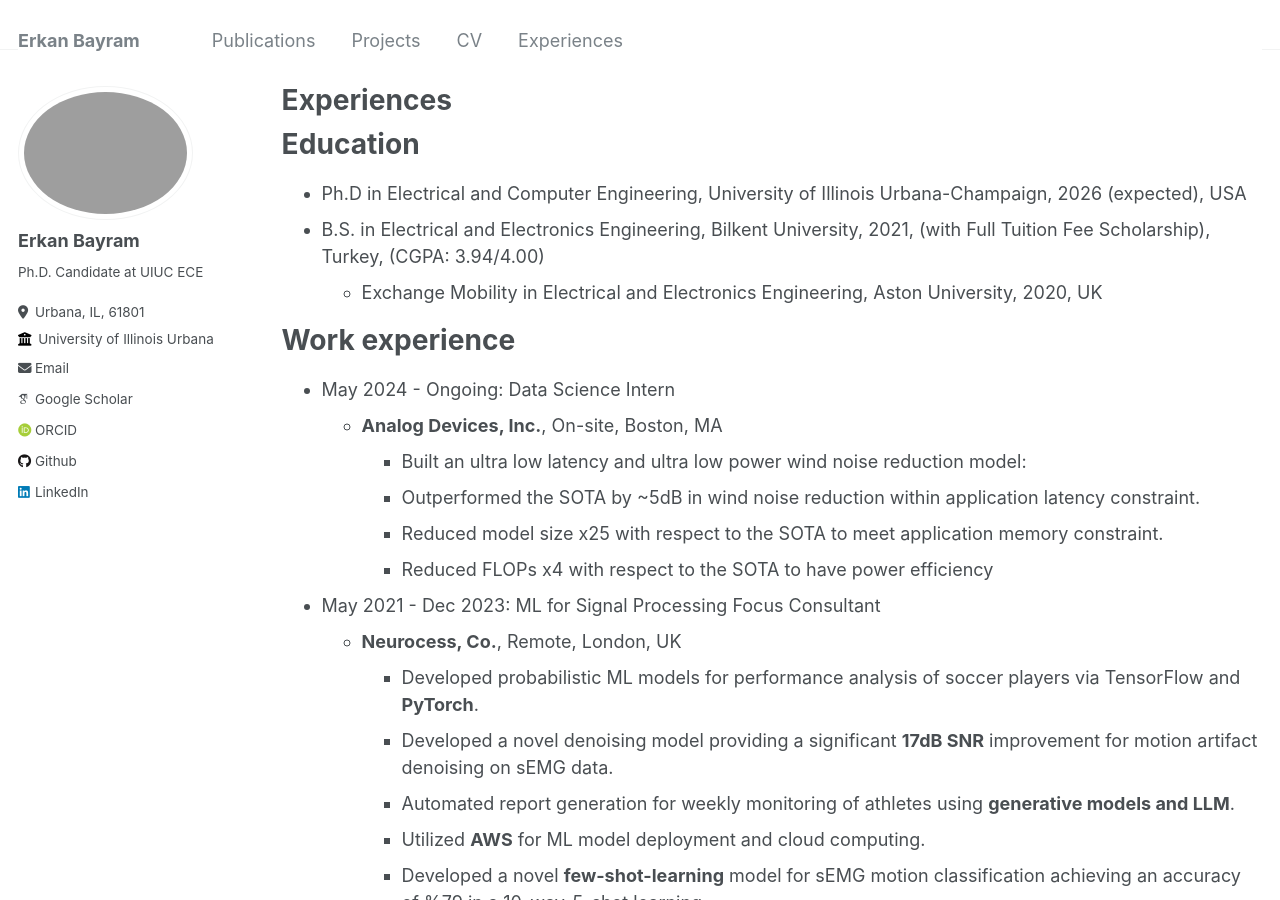
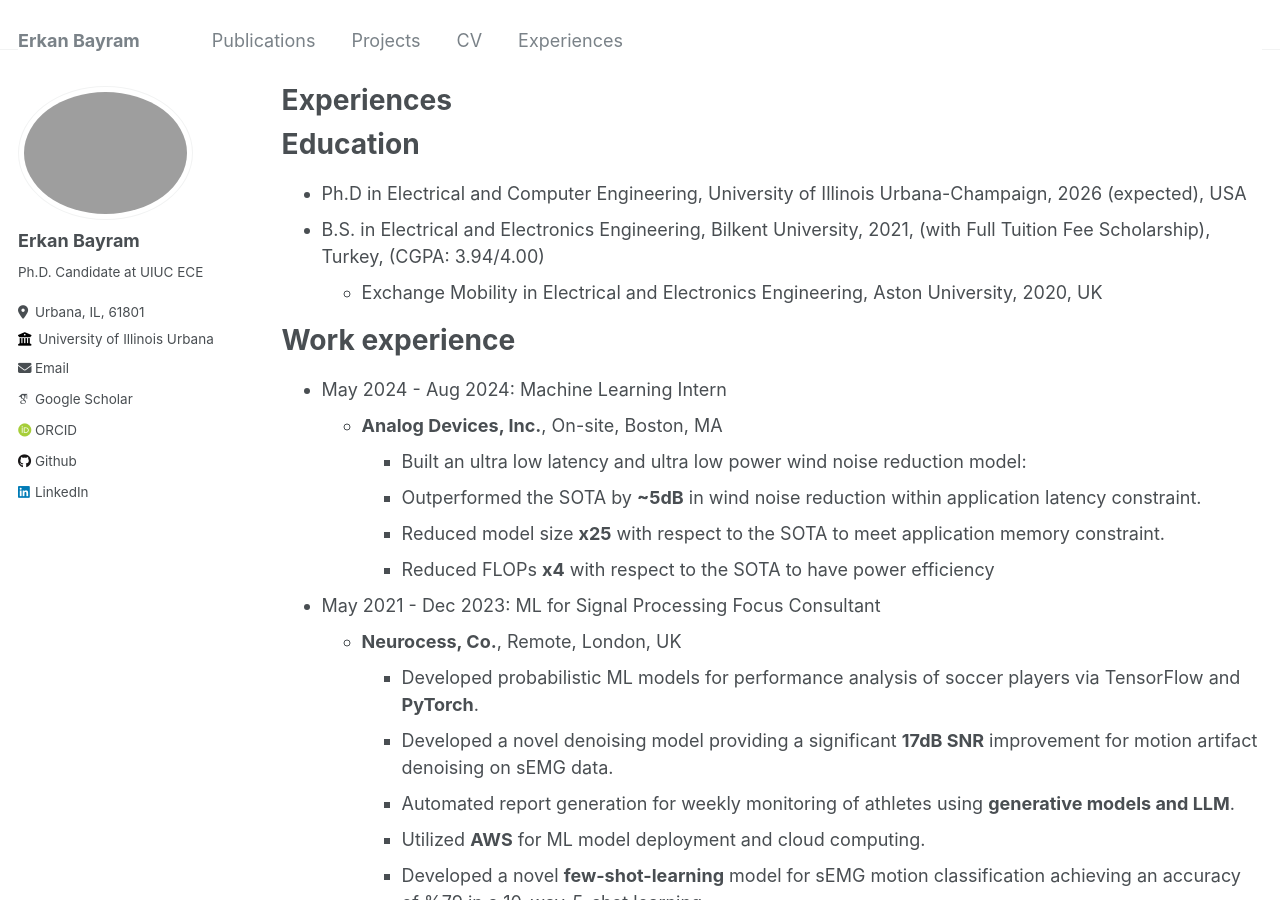
Before and after one commit to erkan1863/erkan1863.github.io, a Jekyll site: the page built from _pages/experiences.md, in a window 1280 px wide and 900 px high. Built offline with Jekyll 4.4.1, drawn with Linux system fonts in a browser that asks for light colours; some web fonts are replaced.

Commit message:
Update experiences.md

```diff
--- a/_pages/experiences.md
+++ b/_pages/experiences.md
@@ -18,12 +18,12 @@ Education
 
 Work experience
 ======
-* May 2024 - Ongoing: Data Science Intern
+* May 2024 - Aug 2024: Machine Learning Intern
   * **Analog Devices, Inc.**, On-site, Boston, MA
     - Built an ultra low latency and ultra low power wind noise reduction model:
-    - Outperformed the SOTA by ~5dB in wind noise reduction within application latency constraint.
-    - Reduced model size x25 with respect to the SOTA to meet application memory constraint.
-    - Reduced FLOPs x4 with respect to the SOTA to have power efficiency
+    - Outperformed the SOTA by **~5dB** in wind noise reduction within application latency constraint.
+    - Reduced model size **x25** with respect to the SOTA to meet application memory constraint.
+    - Reduced FLOPs **x4** with respect to the SOTA to have power efficiency
 
 * May 2021 - Dec 2023: ML for Signal Processing Focus Consultant
   * **Neurocess, Co.**, Remote, London, UK
```
